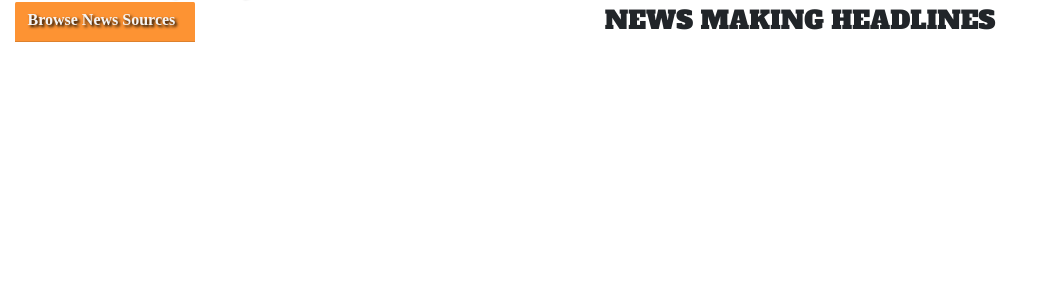
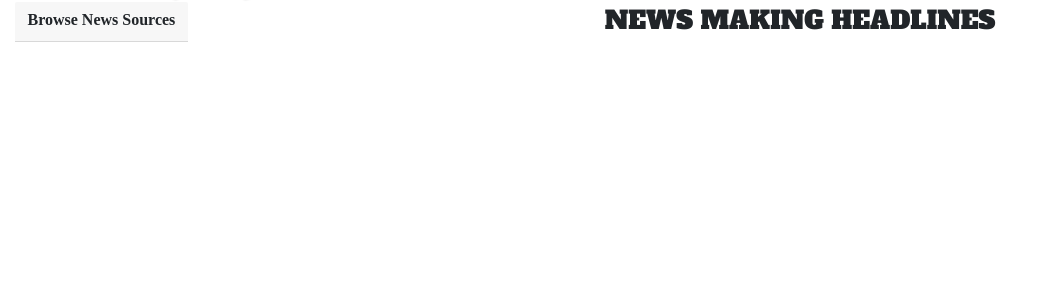
Before and after one commit to KaranjaK/News-Api, a Flask app: template app/templates/index.html in a window 1280 px wide. Shown: the part 80-380 px from the top of the page, without its empty margins (0-1043 px from the left). Run offline with Flask 2, Linux system fonts and the light colour scheme; the template is opened without the code that fills it, so the values that code supplies are empty; some libraries are stand-ins or nearby versions.

Commit message:
It will add custom styling

```diff
--- a/app/static/css/styles.css
+++ b/app/static/css/styles.css
@@ -19,11 +19,6 @@ a {
 .card-column{
     margin-top: 8.2rem;
 }
-.card-header{
-    height: 4rem;
-    width: 18rem;
-    background-color: #fd9333;
-}
 .list-group{
     font-size: 1.5rem;
     color: black;
@@ -34,9 +29,8 @@ a {
 .browse{
     font-family: Concert One;
     font-size: 1.6rem;
-    color: whitesmoke;
     font-weight: 900;
-    text-shadow: .2rem .2rem .3rem #000;
+    text-shadow: .2rem .2rem .3rem whitesmoke;
 }
 .headlinenews{
     text-align: center;
```
